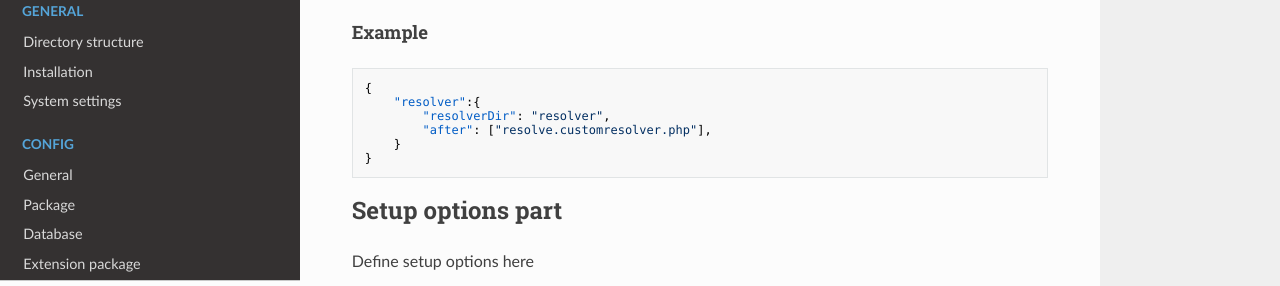
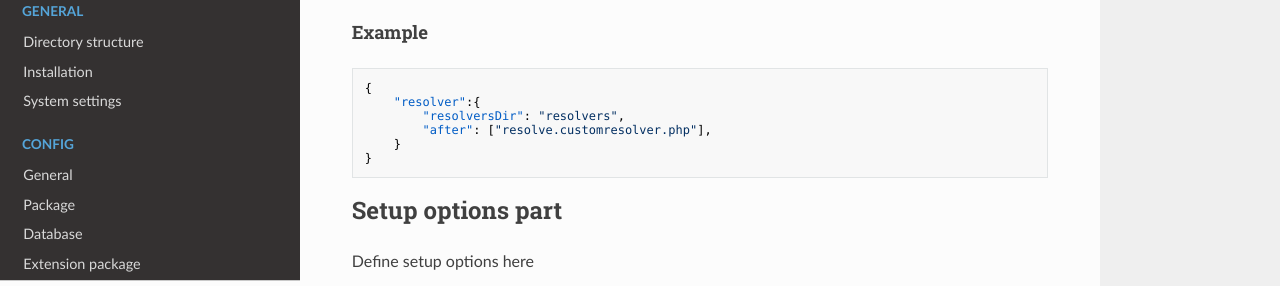
Before and after one commit to theboxer/Git-Package-Management, an MkDocs documentation site: the page built from core/components/gitpackagemanagement/docs/config/build.md, in a window 1280 px wide and 900 px high, scrolled down 974 px. Shown: the part 151-437 px from the top of the window. Built offline with MkDocs 1.6.1, drawn with Linux system fonts in a browser that asks for light colours; nearby versions of some CDN libraries; old or Windows-style settings are respelled for this version of MkDocs.

Commit message:
Maybe a typo

````diff
--- a/core/components/gitpackagemanagement/docs/config/build.md
+++ b/core/components/gitpackagemanagement/docs/config/build.md
@@ -44,7 +44,7 @@ Define resolver options here
 ```json
 {
     "resolver":{
-        "resolverDir": "resolver",
+        "resolversDir": "resolvers",
         "after": ["resolve.customresolver.php"],
     }
 }
````
